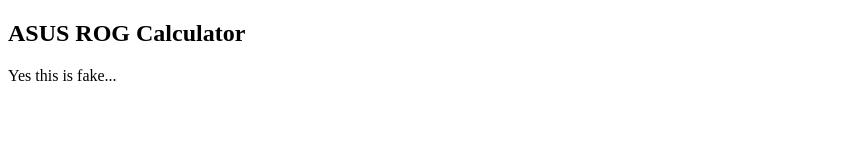
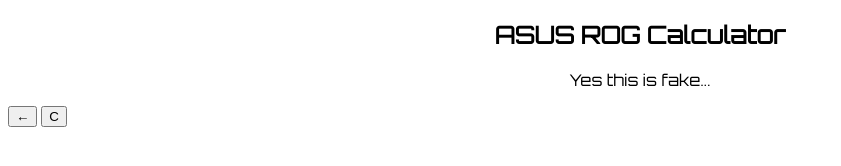
Before and after one commit to Vizhou19/Gamer-s-Calculator-, a plain HTML site: page index.html in a window 1280 px wide. Shown: the whole page, without its empty margins (0-841 px from the left). Drawn offline with Linux system fonts and the light colour scheme.

Commit message:
Tommorow Will be the day

```diff
--- a/index.html
+++ b/index.html
@@ -2,16 +2,24 @@
 <html lang="en">
 <head>
     <meta charset="UTF-8">
-    <title>Gaming Calculator</title>
+    <title>Gamer's Calculator</title>
     <meta name="viewport" content="width=device-width, initial-scale=1.0">
-    <link rel="stylesheets" href="./styles.css">
+    <link rel="stylesheet" href="styles.css">
 </head>
 <body>
     <section class="heading">
         <h1 class="head">ASUS ROG Calculator</h1>
         <p class="head">Yes this is fake...</p>
     </section>
-    <section class="cal">
+    <section class="cal-buttons">
+        <div class="first-row">
+            <button class="calc-button">
+                &larr;
+            </button>
+            <button class="calc-button delete">
+                C
+            </button>
+
 
     </section>
 
--- a/styles.css
+++ b/styles.css
@@ -0,0 +1,6 @@
+@import url('https://fonts.googleapis.com/css2?family=Orbitron&display=swap');
+
+.heading {
+    text-align: center;
+    font-family: 'Orbitron';
+}
```
